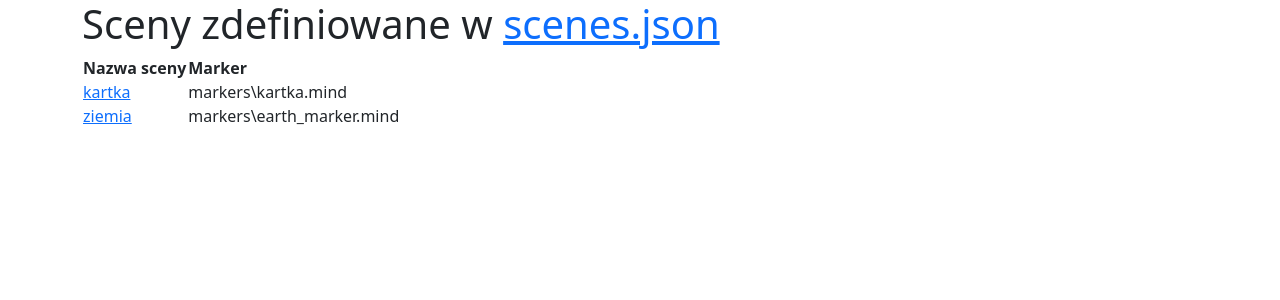
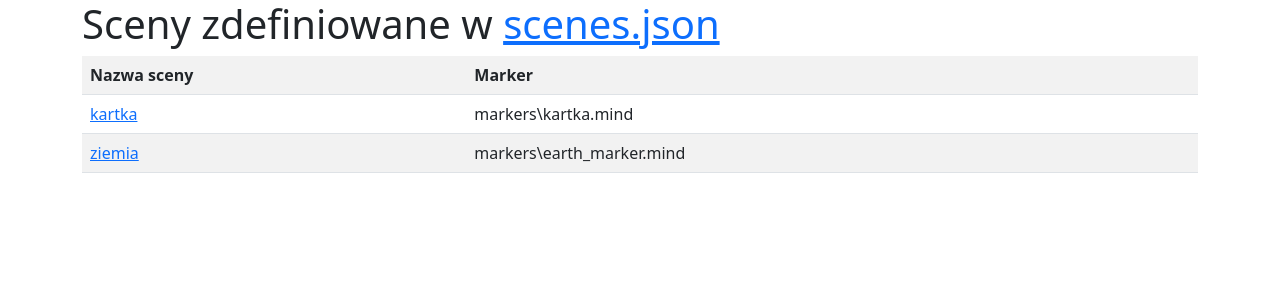
Before and after one commit to 4kprojekt/AR_GEO, a PHP site: page /index.php in a window 1280 px wide. Shown: the top 300 px of the page. Run offline with PHP 8.4, Linux system fonts and the light colour scheme.

Commit message:
zmiana wyglądu listy scen

```diff
--- a/index.php
+++ b/index.php
@@ -9,7 +9,7 @@
     <div class="row">
       <div class="col-12">
         <h1>Sceny zdefiniowane w <a href="scenes.json">scenes.json</a></h1>
-    <table>
+    <table class="table table-striped">
 
     <tr>
         <th>Nazwa sceny</th>
```
Also changed, not shown: readme.md.
